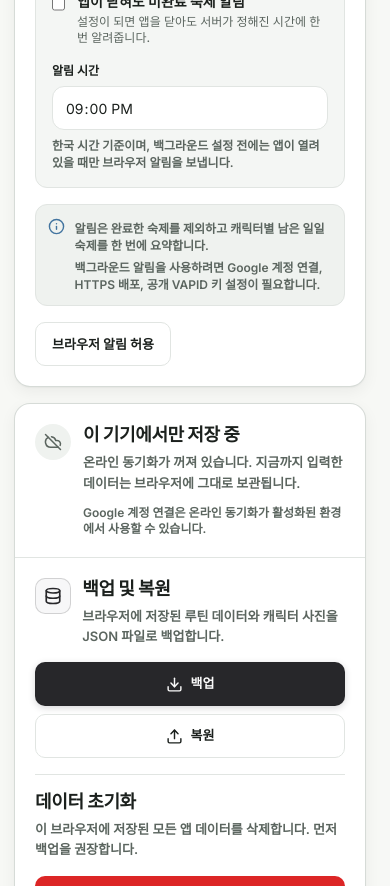
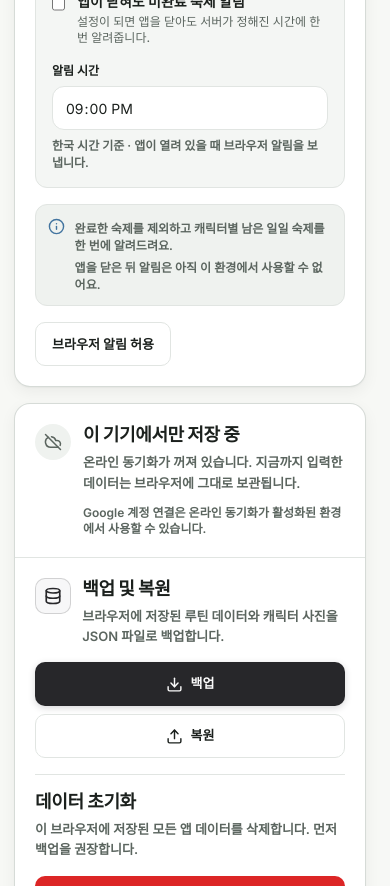
Before and after one commit to ddthing/eoringo, a React (Vite) app: page /settings in a window 390 px wide. Shown: the part 1120-2006 px from the top of the page. Built offline with nearby package versions, Linux system fonts and the light colour scheme; no server answers; a web font is replaced by a local one.

Commit message:
fix: refine notification time mobile layout

```diff
--- a/src/components/settings/SettingsInfoPanels.tsx
+++ b/src/components/settings/SettingsInfoPanels.tsx
@@ -27,6 +27,36 @@ import { getBackgroundNotificationTaskSummaries } from "../notifications/notific
 import { Badge, Card, SectionHeader, StatusMessage } from "../ui";
 import { Button, Field, Input } from "../ui";
 
+type BackgroundPushGuidanceOptions = {
+  authMode: "local-only" | "guest" | "permanent";
+  hasUserId: boolean;
+  remoteSyncEnabled: boolean;
+  hasPublicKey: boolean;
+  browserSupported: boolean;
+};
+
+export const getBackgroundPushGuidance = ({
+  authMode,
+  hasUserId,
+  remoteSyncEnabled,
+  hasPublicKey,
+  browserSupported,
+}: BackgroundPushGuidanceOptions) => {
+  if (!remoteSyncEnabled || !hasPublicKey) {
+    return "앱을 닫은 뒤 알림은 아직 이 환경에서 사용할 수 없어요.";
+  }
+
+  if (!browserSupported) {
+    return "현재 브라우저에서는 앱을 닫은 뒤 알림을 지원하지 않아요.";
+  }
+
+  if (authMode !== "permanent" || !hasUserId) {
+    return "앱을 닫은 뒤에도 알림을 받으려면 Google 계정을 연결해 주세요.";
+  }
+
+  return null;
+};
+
 export const NotificationSettingsPanel = () => {
   const auth = useAuth();
   const dailyIncompleteEnabled = useNotificationStore(
@@ -49,12 +79,20 @@ export const NotificationSettingsPanel = () => {
   const [permissionMessage, setPermissionMessage] = useState<string | null>(null);
   const [isBusy, setIsBusy] = useState(false);
 
+  const backgroundPushSupported = isBackgroundPushSupported();
   const backgroundPushAvailable =
     remoteSyncEnvironment.enabled &&
     auth.mode === "permanent" &&
     Boolean(auth.userId) &&
     Boolean(webPushPublicKey) &&
-    isBackgroundPushSupported();
+    backgroundPushSupported;
+  const backgroundPushGuidance = getBackgroundPushGuidance({
+    authMode: auth.mode,
+    hasUserId: Boolean(auth.userId),
+    remoteSyncEnabled: remoteSyncEnvironment.enabled,
+    hasPublicKey: Boolean(webPushPublicKey),
+    browserSupported: backgroundPushSupported,
+  });
 
   const getCurrentBackgroundSummary = (date = new Date()) => {
     const taskState = useTaskStore.getState();
@@ -114,7 +152,7 @@ export const NotificationSettingsPanel = () => {
         setBackgroundPushEnabled(false);
         setDailyIncompleteEnabled(true);
         setPermissionMessage(
-          "현재는 앱이 열려 있을 때만 알림을 보냅니다. 백그라운드 알림은 Google 계정, HTTPS, Web Push 설정이 필요합니다.",
+          backgroundPushGuidance ?? "앱이 닫혀 있어도 알림을 보낼 수 있습니다.",
         );
       }
     } catch (error) {
@@ -206,15 +244,17 @@ export const NotificationSettingsPanel = () => {
         </label>
 
         <Field
+          className="notification-time-field"
           id="daily-incomplete-notification-time"
           label="알림 시간"
           hint={
             backgroundPushEnabled
-              ? "한국 시간 기준이며, 앱이 닫혀 있어도 알림을 보냅니다."
-              : "한국 시간 기준이며, 백그라운드 설정 전에는 앱이 열려 있을 때만 브라우저 알림을 보냅니다."
+              ? "한국 시간 기준 · 앱이 닫혀 있어도 알림을 보냅니다."
+              : "한국 시간 기준 · 앱이 열려 있을 때 브라우저 알림을 보냅니다."
           }
         >
           <Input
+            className="notification-time-input"
             id="daily-incomplete-notification-time"
             type="time"
             value={dailyIncompleteTime}
@@ -225,10 +265,10 @@ export const NotificationSettingsPanel = () => {
       </div>
 
       <StatusMessage variant="info">
-        알림은 완료한 숙제를 제외하고 캐릭터별 남은 일일 숙제를 한 번에 요약합니다.
-        {!backgroundPushAvailable ? (
+        완료한 숙제를 제외하고 캐릭터별 남은 일일 숙제를 한 번에 알려드려요.
+        {!backgroundPushAvailable && backgroundPushGuidance ? (
           <span className="mt-1 block">
-            백그라운드 알림을 사용하려면 Google 계정 연결, HTTPS 배포, 공개 VAPID 키 설정이 필요합니다.
+            {backgroundPushGuidance}
           </span>
         ) : null}
       </StatusMessage>
--- a/src/styles/globals.css
+++ b/src/styles/globals.css
@@ -1505,6 +1505,18 @@ input[type="number"] {
     transition: background-color 150ms ease, border-color 150ms ease, box-shadow 150ms ease;
   }
 
+  .notification-time-field {
+    min-width: 0;
+  }
+
+  .notification-time-input {
+    display: block;
+    min-width: 0;
+    max-width: 100%;
+    box-sizing: border-box;
+    inline-size: 100%;
+  }
+
   .primary-button:disabled,
   .secondary-button:disabled {
     cursor: not-allowed;
```
Also changed, not shown: 1 other file (tests, documents, lock files or other folders).
